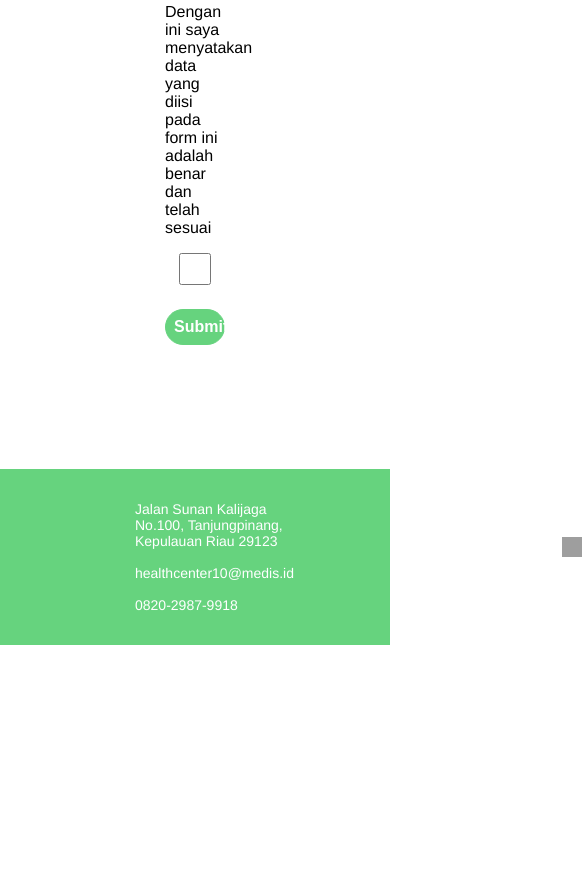
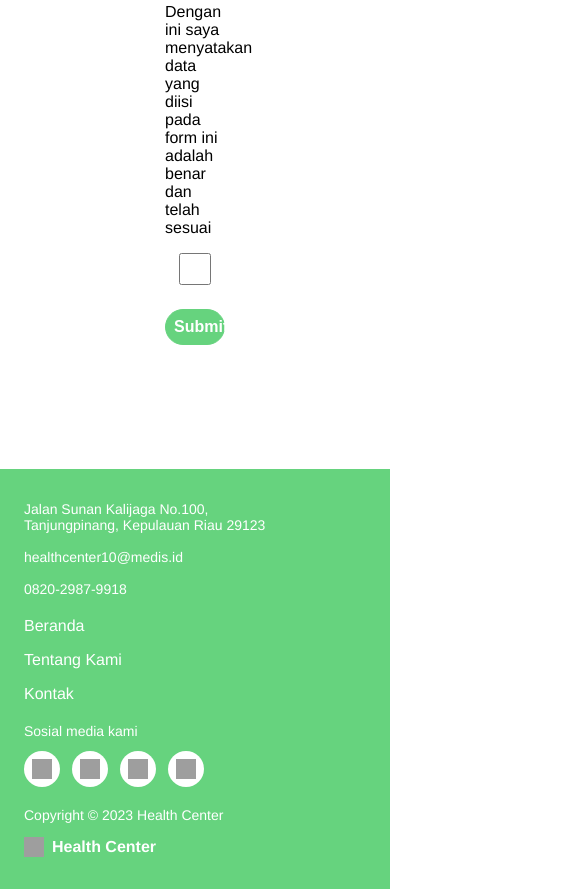
Before and after one commit to fajarriskihidayat/landing-page-health-center, a plain HTML site: page index.html in a window 390 px wide. Shown: the part 2930-3819 px from the top of the page, 585 px wide, since content can reach past the window. Before the commit the page ends 3575 px from the top, so only its background shows below. Drawn offline with Linux system fonts and the light colour scheme; grey boxes are pictures that could not be loaded.

Commit message:
footer responsive

```diff
--- a/style.css
+++ b/style.css
@@ -290,3 +290,22 @@ nav ul button:hover {
   width: 20px;
   height: 20px;
 }
+
+@media (max-width: 1080px) {
+  .footer {
+    margin: 0 24px;
+  }
+}
+
+@media (max-width: 950px) {
+  .footer {
+    gap: 60px;
+  }
+}
+
+@media (max-width: 750px) {
+  .footer {
+    flex-direction: column;
+    gap: 20px;
+  }
+}
```
Also changed, not shown: assets/Vector.png (added), assets/hospital-bed/pana.png (added), assets/map_doctor.png (added), assets/medicine/cuate.png (added), assets/uil_ambulance.png (added), assets/vaadin_doctor.png (added).
